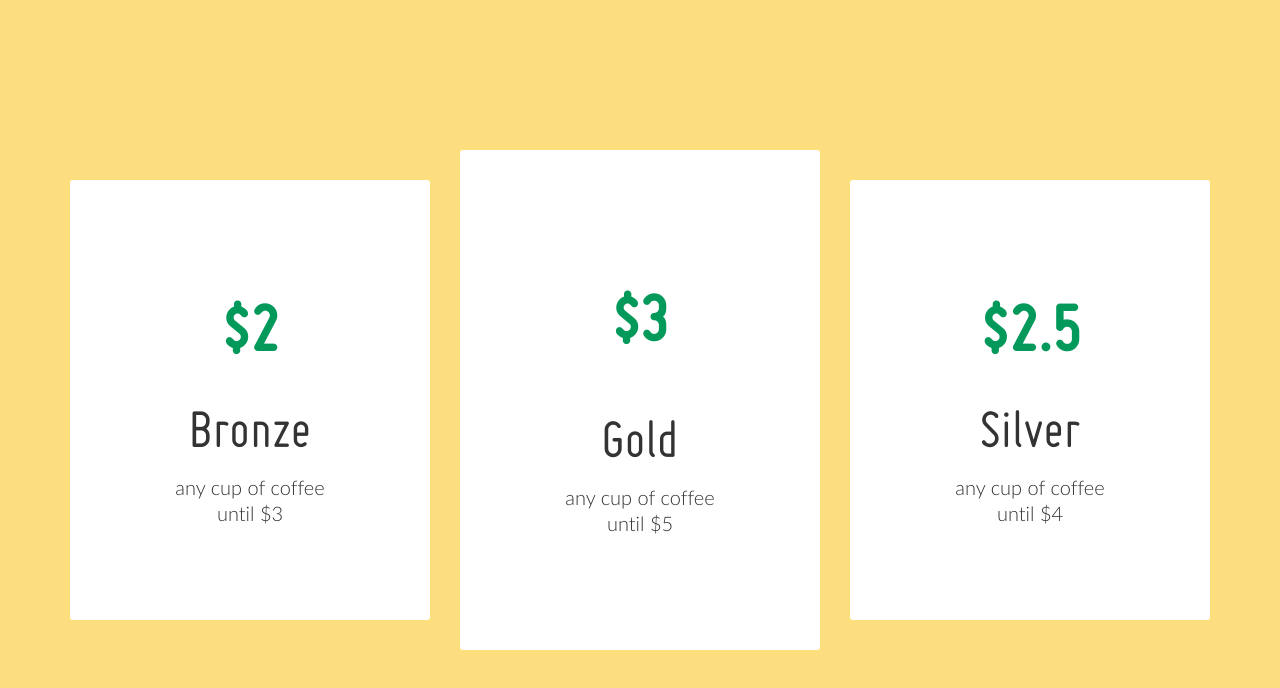
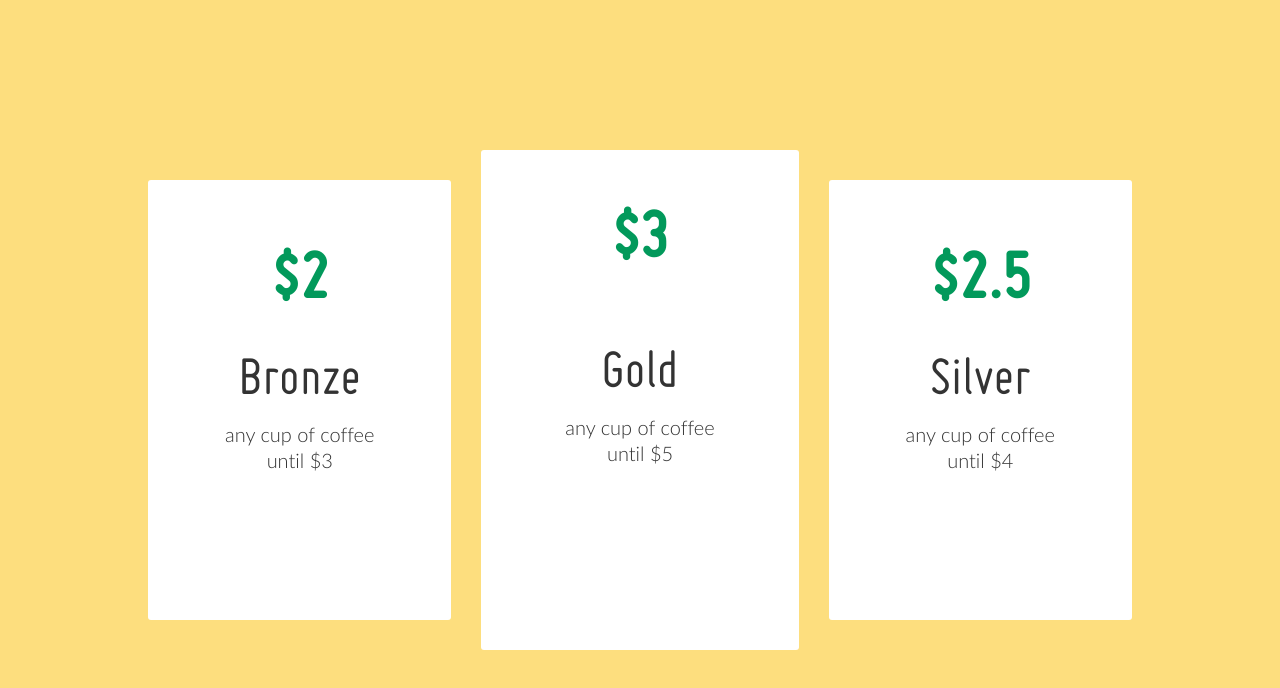
Before and after one commit to DenisProzhivarov/cup_plants, a plain HTML site: page index.html in a window 1280 px wide. Drawn offline with Linux system fonts and the light colour scheme.

Commit message:
changed comments Kate

```diff
--- a/index.html
+++ b/index.html
@@ -14,36 +14,28 @@
 	<meta name="description" content="">
 </head>
 <body>
-	<div class="container">
 		<div class="cups">
 			<div class="cup">
-				<div class="container--sm">
 					<span class="cup__price">2</span>
 					<img src="img/Bronze.png" alt="" class="cup__pic">
-					<h1 class="cup__color">bronze</h1>
+					<span class="cup__color">bronze</span>
 					<p class="cup__comment">any cup of coffee
 					until <span class="cup__any">3</span></p>
-				</div>
 			</div>
 			<div class="cup">
-				<div class="container--sm">
-					<span class="cup__price cup__pric--mr">3</span>
+					<span class="cup__price cup__price--mr">3</span>
 					<img src="img/Gold.png" alt="" class="cup__pic cup__pic--mr">
-					<h1 class="cup__color">gold</h1>
+					<span class="cup__color">gold</span>
 					<p class="cup__comment">any cup of coffee
 					until <span class="cup__any">5</span></p>
-				</div>
 			</div>
 			<div class="cup">
-				<div class="container--sm">
 					<span class="cup__price">2.5</span>
 					<img src="img/Silver.png" alt="" class="cup__pic">
-					<h1 class="cup__color">silver</h1>
+					<span class="cup__color">silver</span>
 					<p class="cup__comment">any cup of coffee
 					until <span class="cup__any">4</span></p>
-				</div>
 			</div>
 		</div>
-	</div>
 </body>
 </html>
--- a/scss/styles.scss
+++ b/scss/styles.scss
@@ -41,39 +41,42 @@ body {
 	justify-content: center;
 }
 
-.container {
-
-}
-
-.container--sm {
-	width: 155px;
-	min-height: 440px;
-	// outline: 1px solid red;
-	display: flex;
-	flex-direction: column;
-	justify-content: center;
-	align-items: center;
-}
+// .container {
+// 	width: 155px;
+// 	min-height: 440px;
+// 	// outline: 1px solid red;
+// 	display: flex;
+// 	flex-direction: column;
+// 	justify-content: center;
+// 	align-items: center;
+// }
 
 .cups {
 	display: flex;
-	height: 500px;
+	// height: 500px;
 	// outline: 2px solid red;
+	justify-content: center;
 	align-items: center;
+
 }
 
 .cup {
 	background-color: #fff;
-	justify-content: center;
+		// text-overflow: ellipsis;
+	// justify-content: center;
 	align-items: center;
 	display: flex;
 	flex-direction: column;
-	width:360px;
-	height: 440px;
+	// flex-direction: column;
+	// width:360px;
+	width: 100%;
+	// min-resolution: res;
+	min-height: 440px;
 	margin-left: 30px;
 	border-radius: 3px;
 	padding: 40px;
-	transition: all .5s easy-in;
+	transition: all 0.7s ease;
+
 
 	&:hover,
 	&:focus,
@@ -85,12 +88,20 @@ body {
 	}
 	&:nth-child(2) {
 		padding: 50px;
-		height:500px;
+		min-height:500px;
 	}
 	&__price {
+		width: 200px;
 		font-size: 70px;
 		color: #02995b;
 		font-weight: 800;
+		text-align: center;
+		overflow: hidden;
+		white-space: nowrap;
+		text-overflow: ellipsis;
+		// &:nth-child(2) {
+		// 	margin-bottom: 10px;
+		// }
 		&:before {
 			content: "$";
 		}
@@ -117,6 +128,9 @@ body {
 		font-size: 20px;
 		text-align: center;
 		line-height: 26px;
+		width: 80%;
+		height: 78px;
+		overflow: hidden;
 	}
 	&__any:before {
 		content: "$";
```
Also changed, not shown: css/styles.css.
